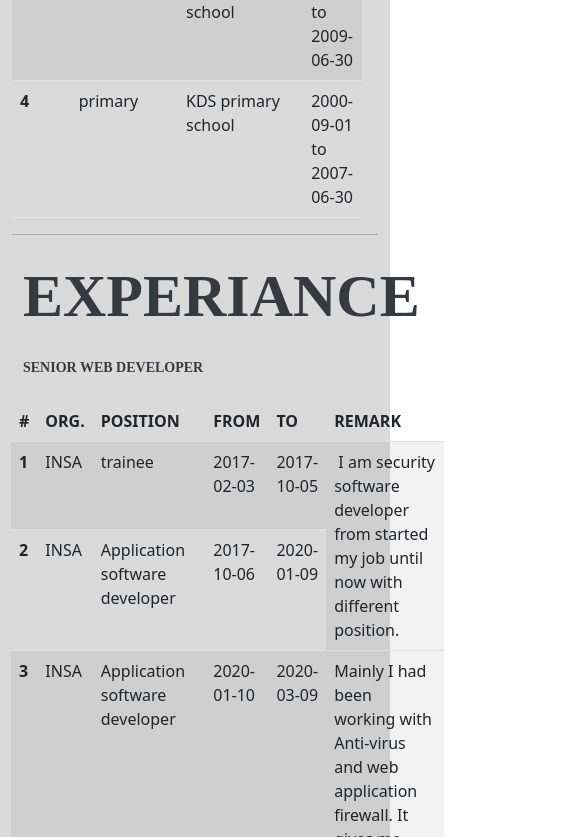
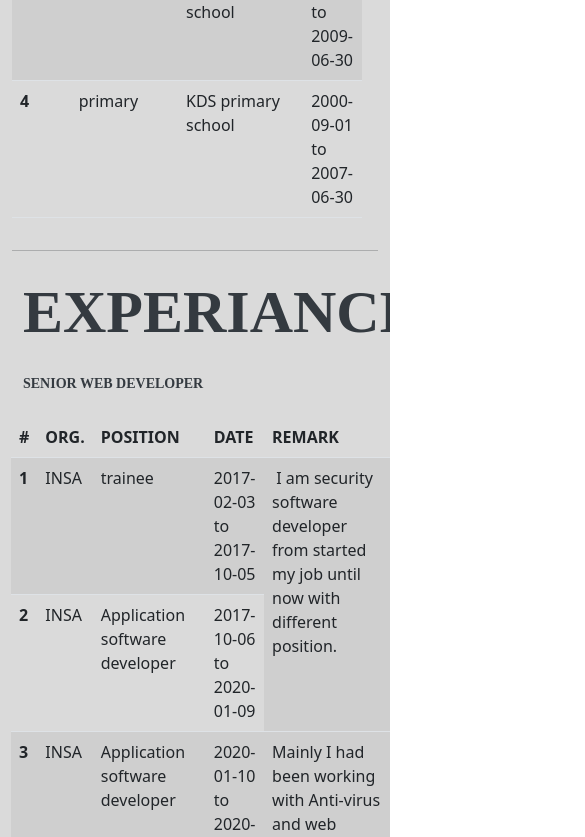
Before and after one commit to dejenetesfaye/portfolio, a React (Create React App) app: page / in a window 390 px wide. Shown: the part 1163-2000 px from the top of the page, 585 px wide, since content can reach past the window. Built offline with nearby package versions, Linux system fonts and the light colour scheme.

Commit message:
last one

```diff
--- a/src/comp/MainPage.js
+++ b/src/comp/MainPage.js
@@ -22,7 +22,7 @@ export default function MainPage() {
               Addis ababa Ethiopia , (+251) 921335447 ·
               <span style={{ color: '#bd5d38', textTransform: 'lowercase' }}>
                 {' '}
-                deju1921@email.com
+                deju1921@gmail.com
               </span>
             </p>
           </Row>
--- a/src/comp/MainPageMin.js
+++ b/src/comp/MainPageMin.js
@@ -24,7 +24,7 @@ export default function MainPageMin() {
               Addis ababa Ethiopia , (+251) 921335447 ·
               <span style={{ color: '#bd5d38', textTransform: 'lowercase' }}>
                 {' '}
-                deju1921@email.com
+                deju1921@gmail.com
               </span>
             </p>
           </Row>
@@ -114,17 +114,14 @@ export default function MainPageMin() {
             <p class="address">Senior Web Developer</p>
           </Row>
 
-          <Row
-            style={{ paddingTop: '2%', paddingLeft: '3%', paddingRight: '10%' }}
-          >
+          <Row style={{ paddingTop: '2%', paddingLeft: '3%' }}>
             <table class="table table-striped">
               <thead>
                 <tr>
                   <th scope="col">#</th>
                   <th scope="col">ORG.</th>
                   <th scope="col">POSITION</th>
-                  <th scope="col">FROM</th>
-                  <th scope="col">TO</th>
+                  <th scope="col">DATE</th>
                   <th scope="col">REMARK</th>
                 </tr>
               </thead>
@@ -133,8 +130,7 @@ export default function MainPageMin() {
                   <th scope="row">1</th>
                   <td>INSA</td>
                   <td>trainee</td>
-                  <td>2017-02-03</td>
-                  <td>2017-10-05</td>
+                  <td>2017-02-03 to 2017-10-05</td>
                   <td rowspan="2">
                     &nbsp;I am security software developer from started my job
                     until now with different position.
@@ -144,15 +140,13 @@ export default function MainPageMin() {
                   <th scope="row">2</th>
                   <td>INSA</td>
                   <td>Application software developer</td>
-                  <td>2017-10-06</td>
-                  <td>2020-01-09</td>
+                  <td>2017-10-06 to 2020-01-09</td>
                 </tr>
                 <tr>
                   <th scope="row">3</th>
                   <td>INSA</td>
                   <td>Application software developer</td>
-                  <td>2020-01-10</td>
-                  <td>2020-03-09</td>
+                  <td>2020-01-10 to 2020-03-09</td>
                   <td rowspan="2">
                     Mainly I had been working with Anti-virus and web
                     application firewall. It gives me great opportunity to know
@@ -165,15 +159,13 @@ export default function MainPageMin() {
                   <th scope="row">4</th>
                   <td>INSA</td>
                   <td>senior application programmer</td>
-                  <td>2021-03-10</td>
-                  <td>2021-08-31</td>
+                  <td>2021-03-10 to 2021-08-31</td>
                 </tr>
                 <tr>
                   <th scope="row">5</th>
                   <td>INSA</td>
                   <td>Team leader</td>
-                  <td>2021-09-01</td>
-                  <td>2022-06-02</td>
+                  <td>2021-09-01 to 2022-06-02</td>
                   <td rowspan="2">
                     The second headache in cyber world is performance. The first
                     one is security. In this area I got so many experience to
@@ -184,15 +176,13 @@ export default function MainPageMin() {
                   <th scope="row">6</th>
                   <td>INSA</td>
                   <td>Team leader</td>
-                  <td>2022-06-03</td>
-                  <td>2022-06-07</td>
+                  <td>2022-06-03 to 2022-06-07</td>
                 </tr>
                 <tr>
                   <th scope="row">7</th>
                   <td>INSA</td>
                   <td>Team leader</td>
-                  <td>2022-06-08</td>
-                  <td>NOW</td>
+                  <td>2022-06-08 until NOW</td>
                   <td rowspan="2">
                     At last, now I am team leader for security application
                     products at INSA. It gives me the chance to know about many
--- a/src/index.css
+++ b/src/index.css
@@ -42,6 +42,13 @@ code {
   width: 20%;
   height: 100vh;
   position: fixed;
+  overflow: auto;
+  -ms-overflow-style: none; /* for Internet Explorer, Edge */
+  scrollbar-width: none; /* for Firefox */
+  overflow-y: scroll;
+}
+#SideBar::-webkit-scrollbar {
+  display: none; /* for Chrome, Safari, and Opera */
 }
 
 #SideBarMin {
@@ -69,6 +76,8 @@ code {
   #ContainerMin {
     background-color: rgb(218, 218, 218);
     position: relative;
+    width: 100%;
+    overflow-x: hidden;
   }
 }
 
```
